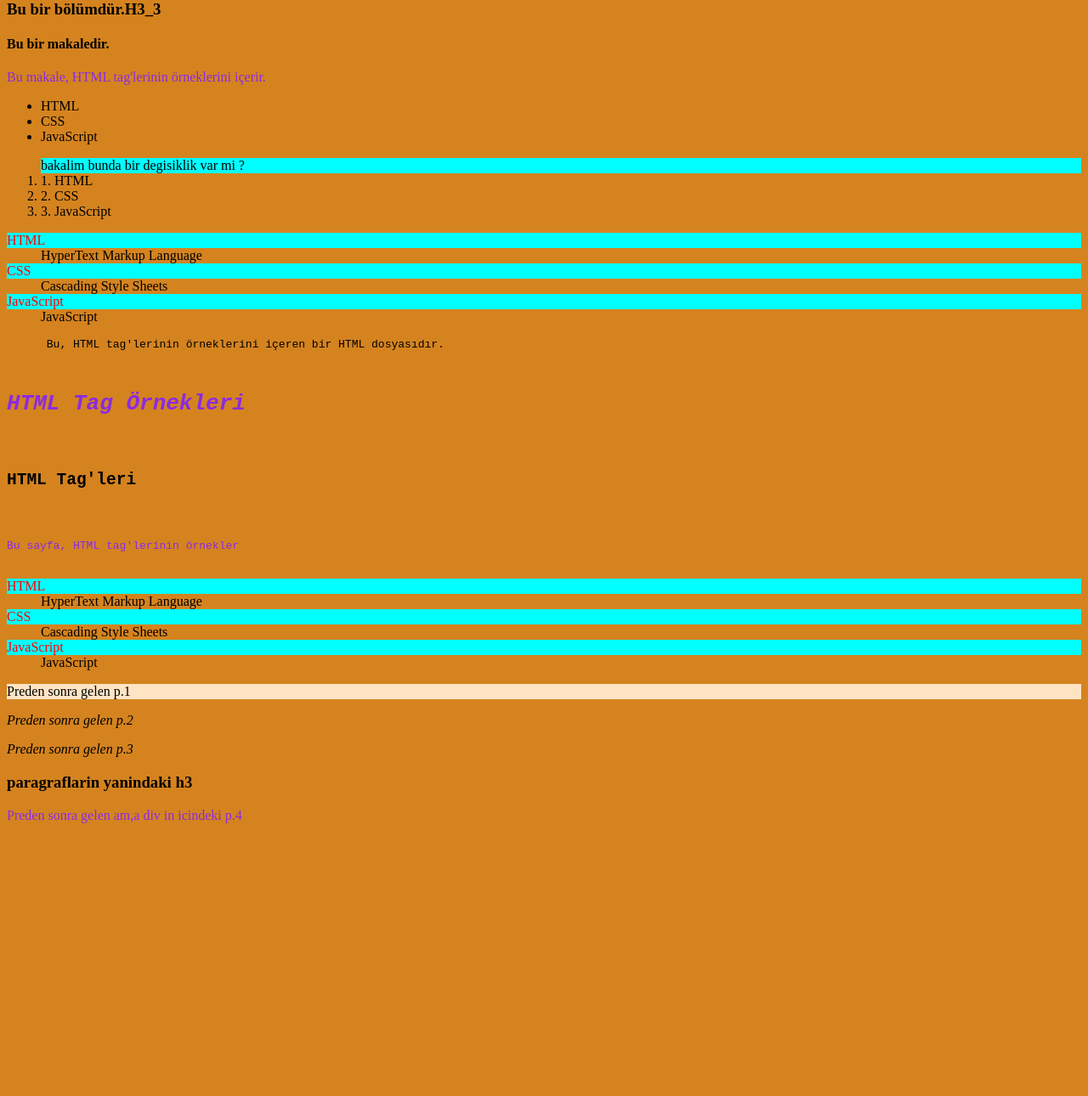
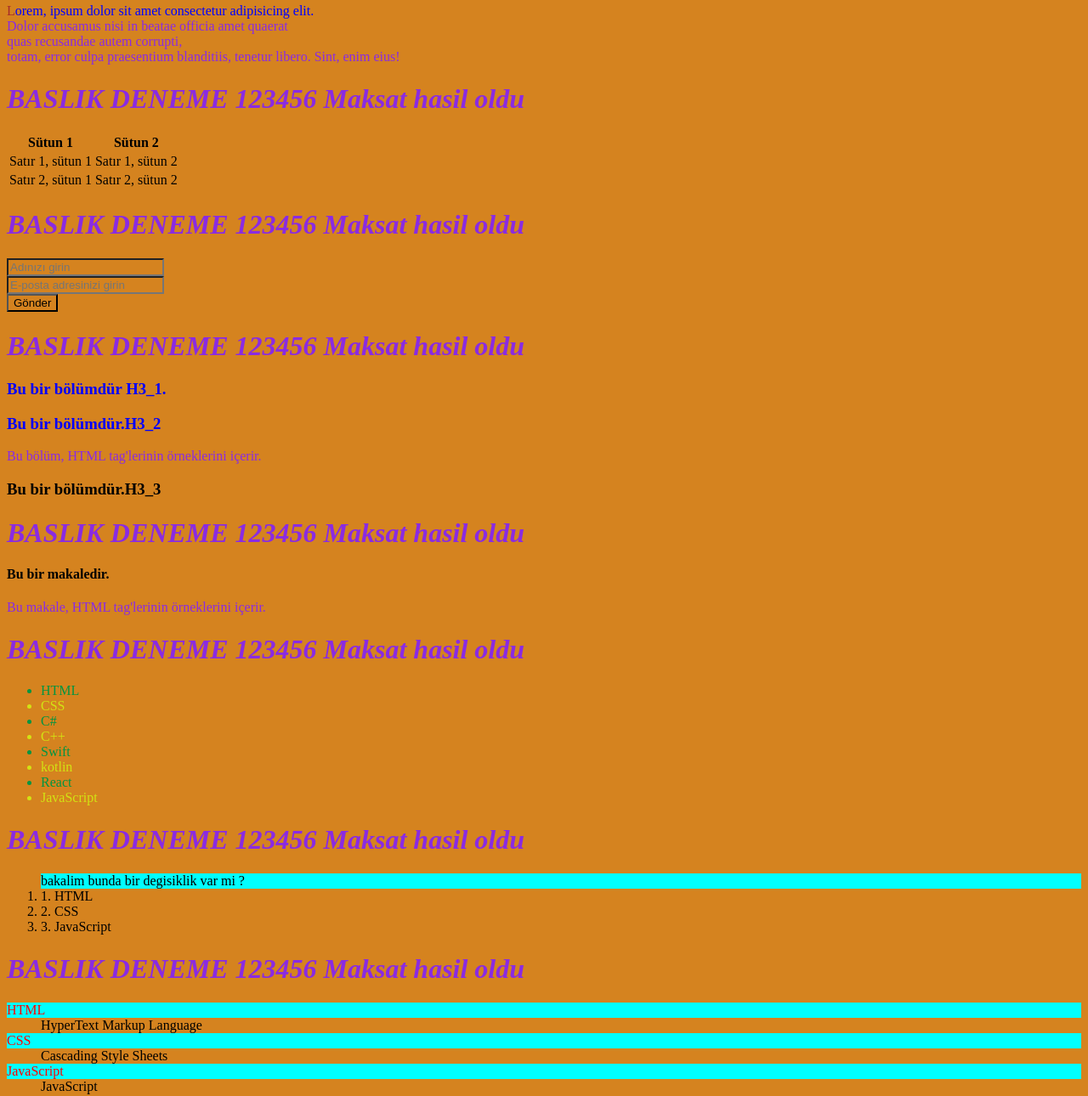
Before and after one commit to cllzkynk/firstBrick2023-2024_FrontEnd, a plain HTML site: page aralik11/index.html in a window 1280 px wide. Shown: the part 894-2184 px from the top of the page at 85% size. Before the commit the page ends 1879 px from the top, so only its background shows below. Drawn offline with Linux system fonts and the light colour scheme.

Commit message:
18/12/2023

```diff
--- a/aralik11/index.html
+++ b/aralik11/index.html
@@ -9,21 +9,28 @@
 <body>
     <h1 class="baslik-buyuk">HTML Tag Örnekleri1</h1>
     <h1 class="baslik-buyuk">HTML Tag Örnekleri2</h1>
-
+    <h1>BASLIK DENEME 123456</h1>
     <h1 class="baslik-buyuk">HTML Tag Örnekleri2</h1>
 
-
+    <h1>BASLIK DENEME 123456</h1>
     <h2 class="baslik-orta">HTML Tag'leri</h2>
 
     <p class="paragraf">Bu sayfa, HTML tag'lerinin örneklerini içerir.1</p>
     <p class="paragraf">Bu sayfa, HTML tag'lerinin örneklerini içerir.2</p>
     <p class="paragraf">Bu sayfa, HTML tag'lerinin örneklerini içerir.3</p>
 
-    <a href="https://www.w3schools.com/html/" class="baglanti_bir" target="_blank">HTML Öğrenmek için W3Schools1</a> <br/>
-    <a href="https://www.w3schools.com/html/" class="baglanti_iki" target="_blank">HTML Öğrenmek için W3Schools2</a>
+    <a href="https://www.w3schools.com/html/" class="baglanti_bir"  >HTML Öğrenmek için W3Schools1</a> <br/>
+    <a href="https://firstbricks.org//" class="baglanti_iki" target="_blank">First Brick web page</a><br/>
+    <h1>BASLIK DENEME 123456</h1>
 
     <img src="https://upload.wikimedia.org/wikipedia/commons/thumb/d/dd/HTML5_logo.svg/1200px-HTML5_logo.svg.png" alt="HTML5 logosu" class="gorsel">
+   <p>Lorem, ipsum dolor sit amet consectetur adipisicing elit. <br/>
+    Dolor accusamus nisi in beatae officia amet quaerat <br/>
+    quas recusandae autem corrupti,<br/>
+     totam, error culpa praesentium blanditiis, tenetur libero. Sint, enim eius!</p>
 
+
+<h1>BASLIK DENEME 123456</h1>
     <table class="tablo">
       <thead>
         <tr>
@@ -42,13 +49,13 @@
         </tr>
       </tbody>
     </table>
-
+    <h1>BASLIK DENEME 123456</h1>
     <form action="form.php" method="post" class="form">
-      <input type="text" name="isim" placeholder="Adınızı girin" class="input-text">
-      <input type="email" name="eposta" placeholder="E-posta adresinizi girin" class="input-email">
-      <input type="submit" value="Gönder" class="button">
+      <input type="text" name="isim" placeholder="Adınızı girin" class="input-text"><br/>
+      <input type="email" name="eposta" placeholder="E-posta adresinizi girin" class="input-email"><br/>
+      <input type="submit" value="Gönder" class="button"><br/>
     </form>
-
+    <h1>BASLIK DENEME 123456</h1>
     <div class="bolum">
       <h3 class="bolum-baslik">Bu bir bölümdür H3_1.</h3>
       <h3 class="bolum-baslik">Bu bir bölümdür.H3_2</h3>
@@ -57,20 +64,25 @@
 
     <h3 class="bolum-baslik">Bu bir bölümdür.H3_3</h3>
 
-
+    <h1>BASLIK DENEME 123456</h1>
 
 
     <article class="makale">
       <h4 class="makale-baslik">Bu bir makaledir.</h4>
       <p class="makale-icerik">Bu makale, HTML tag'lerinin örneklerini içerir.</p>
     </article>
-
+    <h1>BASLIK DENEME 123456</h1>
     <ul class="liste">
       <li>HTML</li>
       <li>CSS</li>
+      <li>C#</li>
+      <li>C++</li>
+      <li>Swift</li>
+      <li>kotlin</li>
+      <li>React</li>
       <li>JavaScript</li>
     </ul>
-
+    <h1>BASLIK DENEME 123456</h1>
 
     <ol class="liste">
       <dt>bakalim bunda bir degisiklik var mi ?</dt>
@@ -78,7 +90,7 @@
       <li>2. CSS</li>
       <li>3. JavaScript</li>
     </ol>
-
+    <h1>BASLIK DENEME 123456</h1>
     <dl class="liste">
       <dt>HTML</dt>
       <dd>HyperText Markup Language</dd>
@@ -87,7 +99,7 @@
       <dt>JavaScript</dt>
       <dd>JavaScript</dd>
     </dl>
-
+    <h1>BASLIK DENEME 123456</h1>
     <pre class="kod">
       Bu, HTML tag'lerinin örneklerini içeren bir HTML dosyasıdır.
 
@@ -95,7 +107,7 @@
       <h2 class="baslik-orta">HTML Tag'leri</h2>
       <p class="paragraf">Bu sayfa, HTML tag'lerinin örnekler
  </pre>
-
+ <h1>BASLIK DENEME 123456</h1>
 
  <dl class="liste">
   <dt>HTML</dt>
@@ -105,7 +117,7 @@
   <dt>JavaScript</dt>
   <dd>JavaScript</dd>
 </dl>
-
+<h1>BASLIK DENEME 123456</h1>
  <p class="paragraf2">Preden sonra gelen p.1</p>
  <p class="paragraf1">Preden sonra gelen p.2</p>
  <p class="paragraf1">Preden sonra gelen p.3</p>
@@ -113,6 +125,19 @@
  <div>
   <p class="paragraf3">Preden sonra gelen am,a div in icindeki   p.4</p>
  </div>
+ <h1>BASLIK DENEME 123456</h1>
+
+<div class="sondiv">
+  <span> Bir varmis bir yokmus  </span> <br/>
+  <span> Bir varmis bir yokmus  </span> <br/>
+  <span> Bir varmis bir yokmus  </span> <br/>
+</div>
+
+
+
+
+
+
 
 </body>
 </html>
--- a/aralik11/style.css
+++ b/aralik11/style.css
@@ -1,33 +1,106 @@
-*{
+* {
   background-color: rgb(213, 131, 31);
 }
 
-div h3{
+div h3 {
   color: blue;
 }
 
-h1 , p {
+h1,
+p {
   color: blueviolet;
 }
-dl > dt{
+dl > dt {
   color: red;
 }
 
-dt{
+dt {
   background-color: aqua;
 }
 
-dl~p{
+dl ~ p {
   color: black;
 }
 
+dl + p {
+  background-color: bisque;
+}
 
-dl+p{
+p.paragraf1,
+h1 {
+  font-style: italic;
+}
+
+/*
+
+a[href^="https://first"]{
+    color: aquamarine;
+}
+
+a[href*="first"] {
    background-color: bisque;
 }
 
 
+a[href$=".org//"] {
+   color:red ;
+ }
 
-p.paragraf1 , h1{
+ a[href$=".org//"] {
+    color:rgb(77, 11, 154) ;
+}
+
+
+a[href^="https"][target="_blank"]{
     font-style: italic;
 }
+*/
+
+img + p::first-line {
+  color: blue;
+}
+
+img + p::first-letter {
+  color: brown;
+}
+
+ul li:first-child {
+  color: rgb(228, 13, 24);
+}
+
+ul li:last-child {
+  color: rgb(25, 14, 233);
+}
+ul li:nth-child(4) {
+  color: rgb(25, 14, 233);
+}
+ul li:nth-of-type(odd) {
+  color: rgb(3, 149, 64);
+}
+ul li:nth-of-type(even) {
+  color: rgb(210, 227, 19);
+}
+
+h1::after {
+  content: " Maksat hasil oldu";
+}
+
+a {
+  color: black;
+  background-color: white;
+  font-family: "Times New Roman", Times, serif;
+  font-style: normal;
+}
+
+a:visited {
+  color: brown;
+}
+
+a:hover {
+  font-size: xx-large;
+  color: aquamarine;
+}
+
+.sondiv:hover span {
+  display: none;
+}
```
Lines whose indentation alone changed are shown as unchanged.
